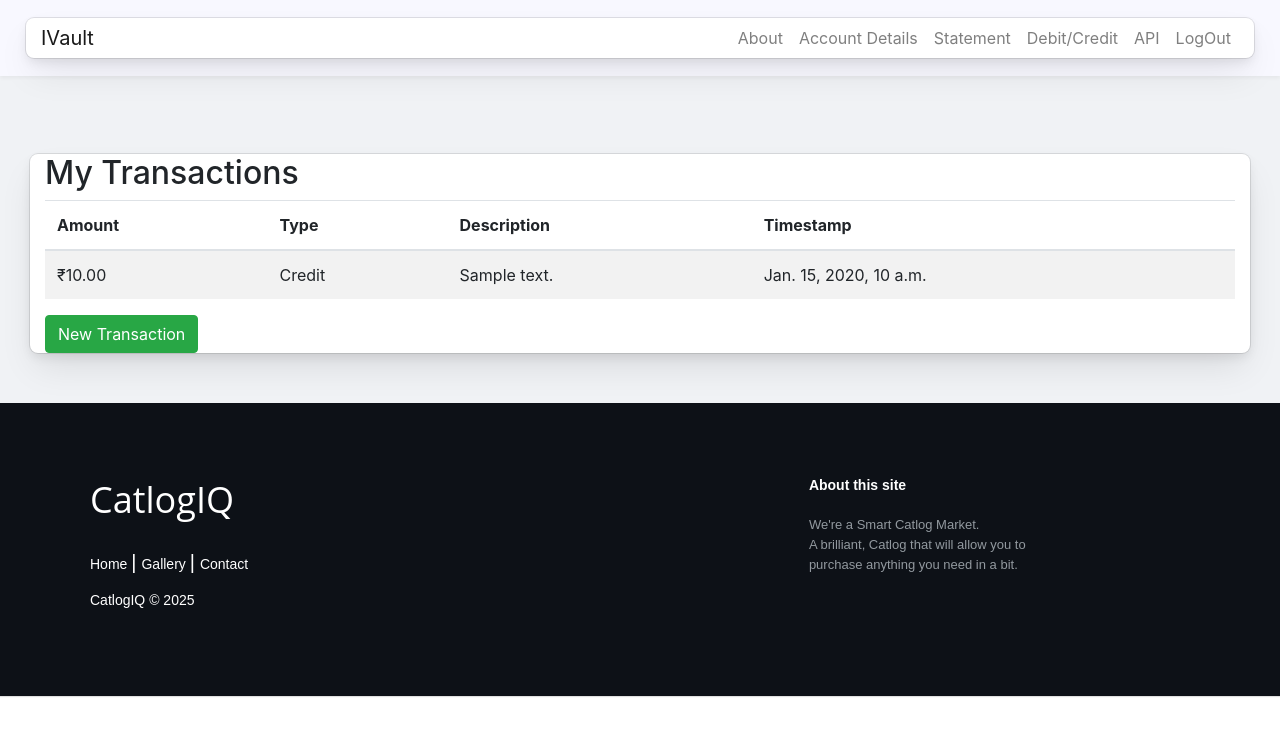
After one commit to Kedar2012/InsightVault, a Django app: page /api/transactions/transaction_list/ in a window 1280 px wide. The commit adds this page. Shown: the top 736 px of the page. Run offline with Django 5.2, Linux system fonts and the light colour scheme; a user stored in the database is signed in; tables that the repository leaves empty hold one stand-in row (values such as "Sample post"); some libraries are stand-ins or nearby versions.

Commit message:
UI changes for Transactions app

```diff
--- a/static/css/form.css
+++ b/static/css/form.css
@@ -82,7 +82,16 @@
     min-height: calc(100vh - 160px); /* Adjust for navbar + footer */
     background-color: #f0f2f5;
     padding: 40px 20px;
-    padding-top: 80px;
+    padding-top: 130px;
+}
+
+.tran-wrapper {
+    display: flex;
+    justify-content: center;
+    align-items: center;
+    background-color: #f0f2f5;
+    padding: 40px 20px;
+    padding-top: 130px;
 }
 
 .carousel-item {
--- a/static/css/style.css
+++ b/static/css/style.css
@@ -35,7 +35,7 @@ nav {
 	width: 100%;
 	text-align: left;
 	font: bold 16px sans-serif;
-	padding: 50px 90px;
+	padding: 72px 90px;
   color:#fff!important;
 }
 
--- a/templates/home.html
+++ b/templates/home.html
@@ -1,7 +1,4 @@
 {% extends 'index.html' %}
-
-{% block title %}Product List{% endblock %}
-
 
 {% block content %}
 
--- a/templates/index.html
+++ b/templates/index.html
@@ -4,7 +4,7 @@
 <html lang="en">
 <head>
     <meta charset="UTF-8">
-    <title>{% block title %}CatlogIQ{% endblock %}</title>
+    <title>{% block title %}IVault{% endblock %}</title>
 
     <link href="//maxcdn.bootstrapcdn.com/bootstrap/4.1.1/css/bootstrap.min.css" rel="stylesheet" id="bootstrap-css">
     <script src="//maxcdn.bootstrapcdn.com/bootstrap/4.1.1/js/bootstrap.min.js"></script>
--- a/templates/navbar.html
+++ b/templates/navbar.html
@@ -7,10 +7,19 @@
         <li class="nav-item">
           <a class="nav-link" href="#">About</a>
         </li>
-        <li class="nav-item">
-          <a class="nav-link" href="#">Services</a>
-        </li>
         {% if user.is_authenticated %}
+
+          {% if not user.account %}
+            <li class="nav-item"> <a class="nav-link" href="{% url 'account_create' %}">Create Account</a></li>
+          {% else %}
+            <li class="nav-item"> <a class="nav-link" href="{% url 'account_detail' %}">Account Details</a></li>
+            <li class="nav-item"> <a class="nav-link" href="{% url 'transaction_list' %}">Statement</a></li>
+            <li class="nav-item"> <a class="nav-link" href="{% url 'transaction_create' %}">Debit/Credit</a></li>
+          {% endif %}
+
+          <li class="nav-item">
+            <a class="nav-link" href="{% url 'logout' %}">API</a>
+          </li>
           <li class="nav-item">
             <a class="nav-link" href="{% url 'logout' %}">LogOut</a>
           </li>
--- /dev/null
+++ b/templates/transactions/transaction_list.html
@@ -0,0 +1,36 @@
+{% extends "index.html" %}
+{% block content %}
+
+<div class="tran-wrapper">
+  <div class="container mt-4">
+    <h2>My Transactions</h2>
+
+    <table class="table table-striped">
+      <thead>
+        <tr>
+          <th>Amount</th>
+          <th>Type</th>
+          <th>Description</th>
+          <th>Timestamp</th>
+        </tr>
+      </thead>
+      <tbody>
+        {% for tx in transactions %}
+        <tr>
+          <td>₹{{ tx.amount }}</td>
+          <td>{{ tx.transaction_type|title }}</td>
+          <td>{{ tx.description }}</td>
+          <td>{{ tx.timestamp }}</td>
+        </tr>
+        {% empty %}
+        <tr>
+          <td colspan="4">No transactions yet.</td>
+        </tr>
+        {% endfor %}
+      </tbody>
+    </table>
+
+    <a href="{% url 'transaction_create' %}" class="btn btn-success">New Transaction</a>
+  </div>
+</div>
+{% endblock %}
--- a/transactions/models.py
+++ b/transactions/models.py
@@ -9,7 +9,7 @@ from django.conf import settings
 class Account(models.Model):
     user = models.OneToOneField(settings.AUTH_USER_MODEL, on_delete=models.CASCADE)
     account_number = models.CharField(max_length=20, unique=True, editable=False)
-    balance = models.DecimalField(max_digits=12, decimal_places=2, default=0.00, editable=False)
+    balance = models.DecimalField(max_digits=12, decimal_places=2, default=100.00, editable=False)
     created_at = models.DateTimeField(auto_now_add=True)
     updated_at = models.DateTimeField(auto_now=True)
 
--- a/transactions/urls.py
+++ b/transactions/urls.py
@@ -1,6 +1,6 @@
 from django.urls import path, include
 from rest_framework.routers import DefaultRouter
-from .views import AccountViewSet, TransactionViewSet
+from .views import AccountViewSet, TransactionViewSet, account_detail, account_create, transaction_list, transaction_create
 
 router = DefaultRouter()
 router.register(r'accounts', AccountViewSet, basename='account')
@@ -8,4 +8,8 @@ router.register(r'transactions', TransactionViewSet, basename='transaction')
 
 urlpatterns = [
     path('', include(router.urls)),
+    path("account/", account_detail, name="account_detail"),
+    path("account/create/", account_create, name="account_create"),
+    path("transaction_list/", transaction_list, name="transaction_list"),
+    path("transaction_create/", transaction_create, name="transaction_create"),
 ]
--- a/transactions/views.py
+++ b/transactions/views.py
@@ -4,7 +4,11 @@ from .serializers import AccountSerializer, TransactionSerializer
 from rest_framework.exceptions import PermissionDenied
 from rest_framework import viewsets
 from .permissions import IsEndUser, IsSupportOrAnalyst
-
+from django.shortcuts import render, redirect
+from django.contrib.auth.decorators import login_required
+from django.core.exceptions import PermissionDenied
+from .models import Account, Transaction
+from .forms import TransactionForm
 
 class AccountViewSet(viewsets.ModelViewSet):
     serializer_class = AccountSerializer
@@ -32,3 +36,38 @@ class TransactionViewSet(viewsets.ModelViewSet):
         if account.user != self.request.user:
             raise PermissionDenied("You cannot create transactions for another user's account.")
         serializer.save()
+
+@login_required
+def account_detail(request):
+    try:
+        account = Account.objects.get(user=request.user)
+    except Account.DoesNotExist:
+        return redirect("account_create")
+    return render(request, "transactions/account_detail.html", {"account": account})
+
+@login_required
+def account_create(request):
+    if Account.objects.filter(user=request.user).exists():
+        return redirect("account_detail")
+    Account.objects.create(user=request.user)
+    return redirect("account_detail")
+
+@login_required
+def transaction_list(request):
+    account = Account.objects.get(user=request.user)
+    transactions = account.transactions.all()
+    return render(request, "transactions/transaction_list.html", {"transactions": transactions})
+
+@login_required
+def transaction_create(request):
+    account = Account.objects.get(user=request.user)
+    if request.method == "POST":
+        form = TransactionForm(request.POST)
+        if form.is_valid():
+            transaction = form.save(commit=False)
+            transaction.account = account  # ✅ force ownership
+            transaction.save()
+            return redirect("transaction_list")
+    else:
+        form = TransactionForm()
+    return render(request, "transactions/transaction_create.html", {"form": form})
```
Also changed, not shown: templates/transactions/account_detail.html (added, +17 -0 lines), templates/transactions/transaction_create.html (added, +15 -0 lines), transactions/forms.py (added, +11 -0 lines).
